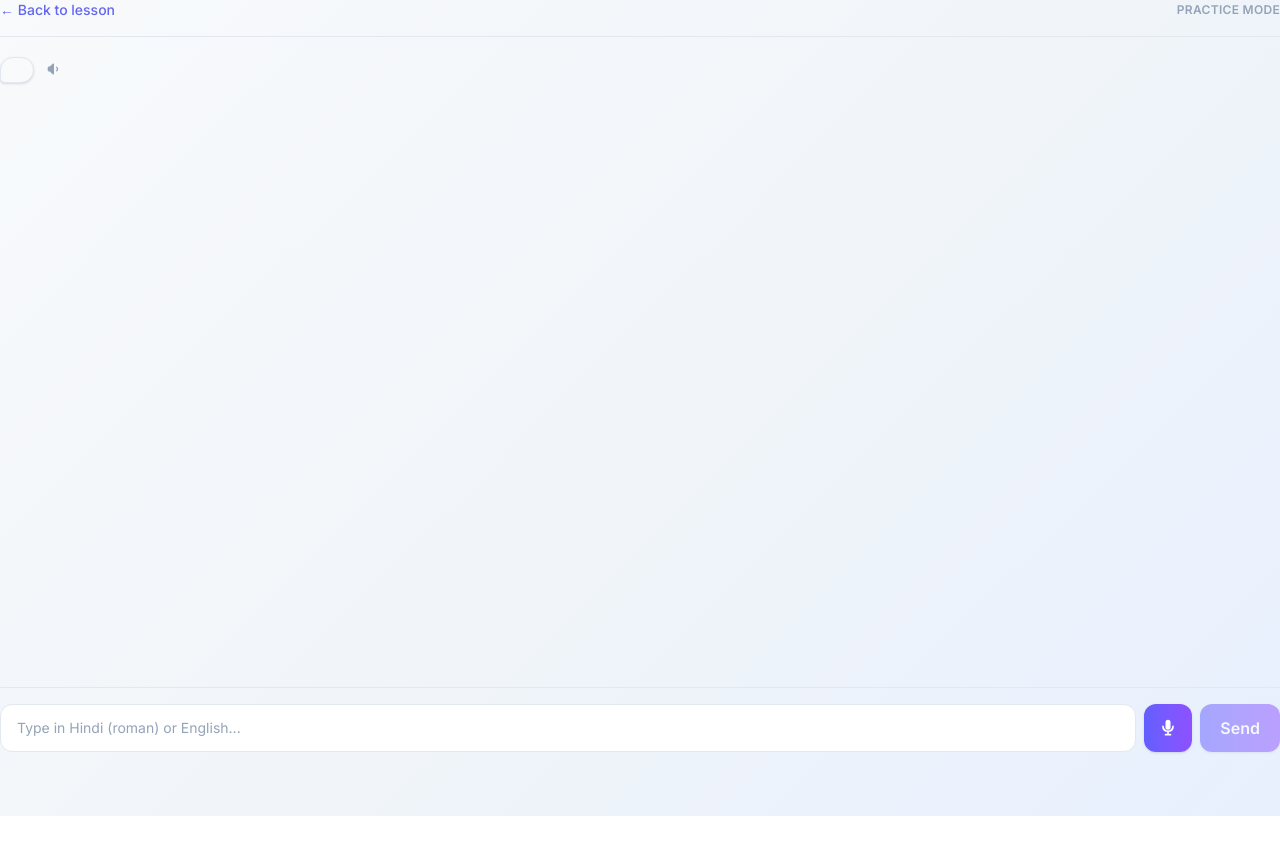
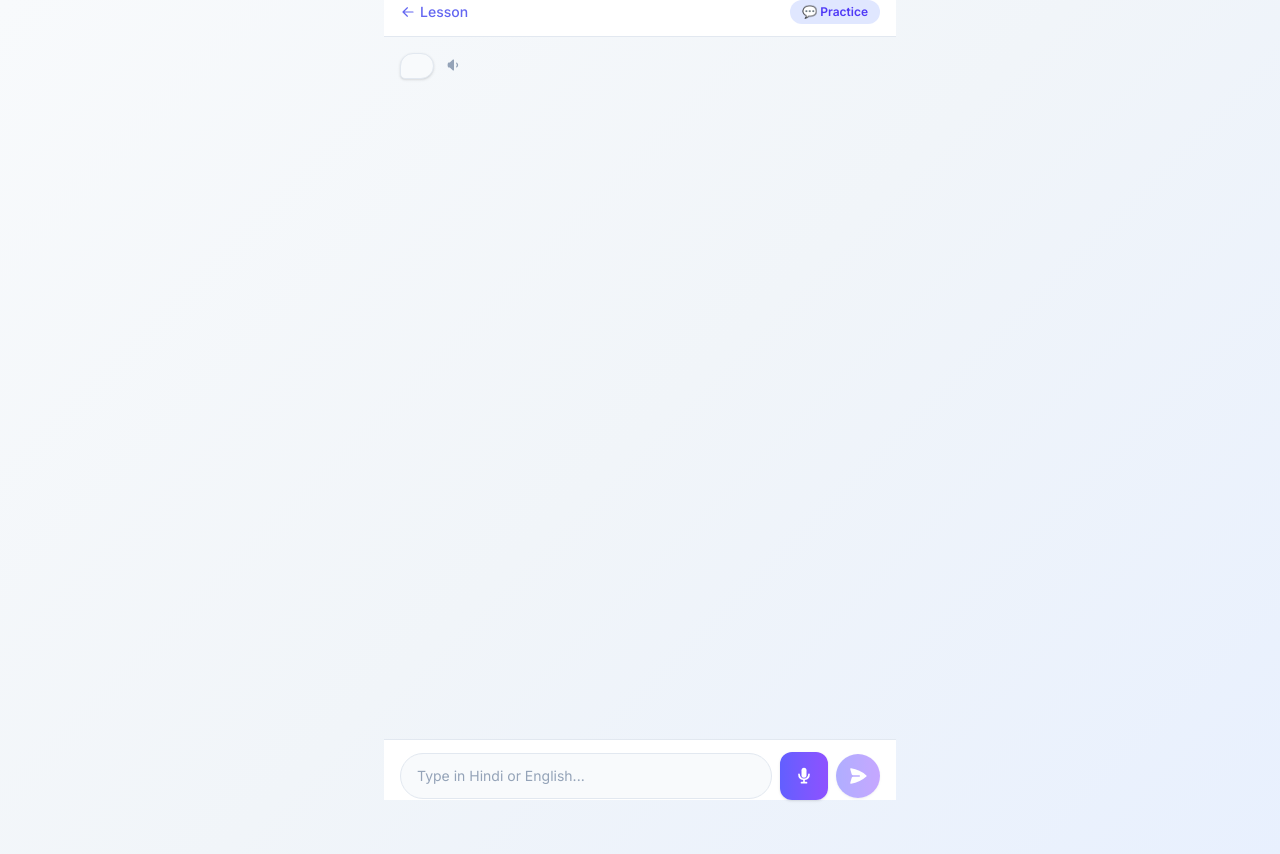
Before and after one commit to abhinav-kipper/learn-hindi, a Next.js app: page /practice/auto-negotiation in a window 1280 px wide. Shown: the top 854 px of the page. Before the commit the page ends 816 px from the top, so only its background shows below. Built offline with nearby package versions, Linux system fonts and the light colour scheme; no server answers.

Commit message:
fix: redesign practice mode UI - proper header, rounded input, send icon, typing dots

```diff
--- a/app/practice/[id]/page.tsx
+++ b/app/practice/[id]/page.tsx
@@ -148,20 +148,27 @@ export default function PracticePage({ params }: PracticePageProps) {
   }, [messages])
 
   return (
-    <div className="flex flex-col h-[calc(100vh-3rem)]">
+    <div className="flex flex-col h-dvh max-w-lg mx-auto">
       {/* Header */}
-      <div className="flex items-center justify-between pb-4 border-b border-[var(--border)]">
+      <div className="flex items-center justify-between px-4 py-3 bg-[var(--bg-surface)] border-b border-[var(--border)] safe-top">
         <Link
           href={`/lessons/${id}`}
-          className="text-sm text-[var(--accent)] hover:opacity-80 font-medium transition-colors"
+          className="flex items-center gap-1 text-sm text-[var(--accent)] font-medium"
         >
-          ← Back to lesson
+          <svg xmlns="http://www.w3.org/2000/svg" viewBox="0 0 20 20" fill="currentColor" className="w-4 h-4">
+            <path fillRule="evenodd" d="M17 10a.75.75 0 0 1-.75.75H5.612l4.158 3.96a.75.75 0 1 1-1.04 1.08l-5.5-5.25a.75.75 0 0 1 0-1.08l5.5-5.25a.75.75 0 1 1 1.04 1.08L5.612 9.25H16.25A.75.75 0 0 1 17 10Z" clipRule="evenodd" />
+          </svg>
+          Lesson
         </Link>
-        <span className="text-xs font-semibold text-[var(--text-tertiary)] uppercase tracking-wide">Practice Mode</span>
+        <div className="flex items-center gap-2">
+          <span className="text-xs font-semibold bg-indigo-100 text-indigo-600 px-3 py-1 rounded-full">
+            💬 Practice
+          </span>
+        </div>
       </div>
 
       {/* Messages */}
-      <div className="flex-1 overflow-y-auto py-5 space-y-3">
+      <div className="flex-1 overflow-y-auto px-4 py-4 space-y-3">
         {messages.length === 0 && (
           <FeatureTooltip
             id="practice"
@@ -172,10 +179,13 @@ export default function PracticePage({ params }: PracticePageProps) {
               initial={{ opacity: 0, y: 10 }}
               animate={{ opacity: 1, y: 0 }}
               transition={{ duration: 0.4 }}
-              className="text-center text-[var(--text-tertiary)] text-sm mt-12"
+              className="text-center mt-16"
             >
-              <p className="font-medium">Setting the scene...</p>
-              <p className="mt-1.5 text-[var(--text-tertiary)]/70">Your conversation partner is about to start talking.</p>
+              <div className="w-12 h-12 mx-auto mb-4 bg-indigo-100 rounded-full flex items-center justify-center">
+                <span className="text-xl">💬</span>
+              </div>
+              <p className="font-medium text-[var(--text-primary)]">Setting the scene...</p>
+              <p className="mt-1.5 text-sm text-[var(--text-secondary)]">Your conversation partner is about to start talking.</p>
             </motion.div>
           </FeatureTooltip>
         )}
@@ -193,12 +203,16 @@ export default function PracticePage({ params }: PracticePageProps) {
             className="flex justify-start"
           >
             <div className="bg-[var(--bg-elevated)] border border-[var(--border)] px-4 py-3 rounded-2xl rounded-bl-md shadow-sm">
-              <span className="text-[var(--text-tertiary)] text-sm">Typing...</span>
+              <div className="flex gap-1">
+                <span className="w-2 h-2 bg-[var(--text-tertiary)] rounded-full animate-bounce" style={{ animationDelay: '0ms' }} />
+                <span className="w-2 h-2 bg-[var(--text-tertiary)] rounded-full animate-bounce" style={{ animationDelay: '150ms' }} />
+                <span className="w-2 h-2 bg-[var(--text-tertiary)] rounded-full animate-bounce" style={{ animationDelay: '300ms' }} />
+              </div>
             </div>
           </motion.div>
         )}
         {error && (
-          <div className="text-center text-xs text-red-500 mt-2">
+          <div className="text-center text-xs text-red-500 bg-red-50 rounded-lg py-2 px-3 mx-auto">
             {error}
           </div>
         )}
@@ -206,23 +220,25 @@ export default function PracticePage({ params }: PracticePageProps) {
       </div>
 
       {/* Input */}
-      <div className="pt-4 border-t border-[var(--border)]">
-        <form onSubmit={handleSubmit} className="flex gap-2">
+      <div className="px-4 py-3 bg-[var(--bg-surface)] border-t border-[var(--border)] safe-bottom">
+        <form onSubmit={handleSubmit} className="flex gap-2 items-center">
           <input
             type="text"
             value={input}
             onChange={handleInputChange}
-            placeholder="Type in Hindi (roman) or English..."
+            placeholder="Type in Hindi or English..."
             disabled={isLoading}
-            className="flex-1 px-4 py-3 rounded-xl border border-[var(--border)] bg-[var(--bg-surface)] text-[var(--text-primary)] placeholder:text-[var(--text-tertiary)] focus:outline-none focus:border-[var(--accent)] focus:ring-2 focus:ring-[var(--accent)]/20 text-sm disabled:opacity-50 transition-all duration-200"
+            className="flex-1 px-4 py-3 rounded-full border border-[var(--border)] bg-[var(--bg-elevated)] text-[var(--text-primary)] placeholder:text-[var(--text-tertiary)] focus:outline-none focus:border-[var(--accent)] focus:ring-2 focus:ring-[var(--accent)]/20 text-sm disabled:opacity-50 transition-all"
           />
           <VoiceButton onTranscript={handleTranscript} disabled={isLoading} />
           <button
             type="submit"
             disabled={isLoading || !input.trim()}
-            className="px-5 py-3 bg-gradient-to-r from-indigo-500 to-violet-500 text-white rounded-xl font-semibold hover:from-indigo-600 hover:to-violet-600 disabled:opacity-50 disabled:cursor-not-allowed transition-all duration-200 shadow-sm"
+            className="w-11 h-11 flex items-center justify-center bg-gradient-to-r from-indigo-500 to-violet-500 text-white rounded-full hover:from-indigo-600 hover:to-violet-600 disabled:opacity-50 disabled:cursor-not-allowed transition-all shadow-sm"
           >
-            Send
+            <svg xmlns="http://www.w3.org/2000/svg" viewBox="0 0 20 20" fill="currentColor" className="w-5 h-5">
+              <path d="M3.105 2.288a.75.75 0 0 0-.826.95l1.414 4.926A1.5 1.5 0 0 0 5.135 9.25h6.115a.75.75 0 0 1 0 1.5H5.135a1.5 1.5 0 0 0-1.442 1.086l-1.414 4.926a.75.75 0 0 0 .826.95 28.897 28.897 0 0 0 15.293-7.155.75.75 0 0 0 0-1.114A28.897 28.897 0 0 0 3.105 2.288Z" />
+            </svg>
           </button>
         </form>
       </div>
```
